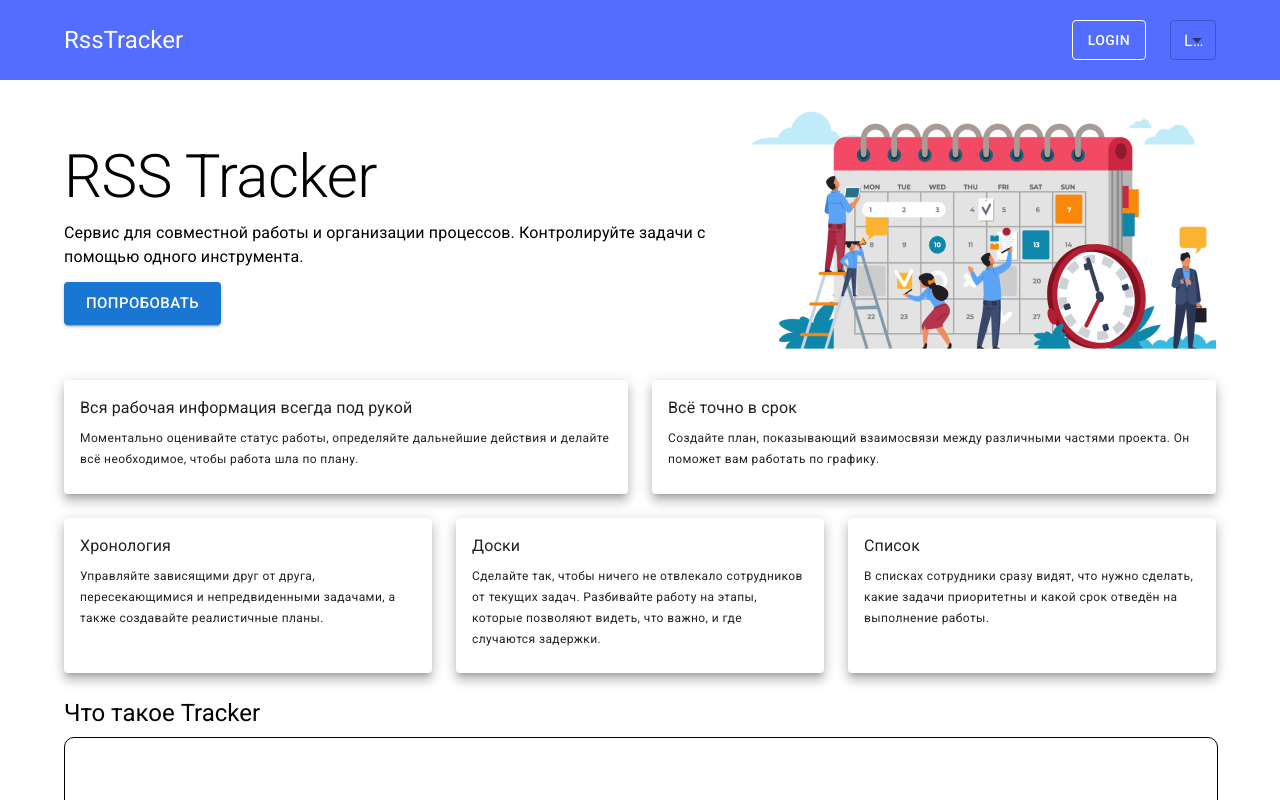
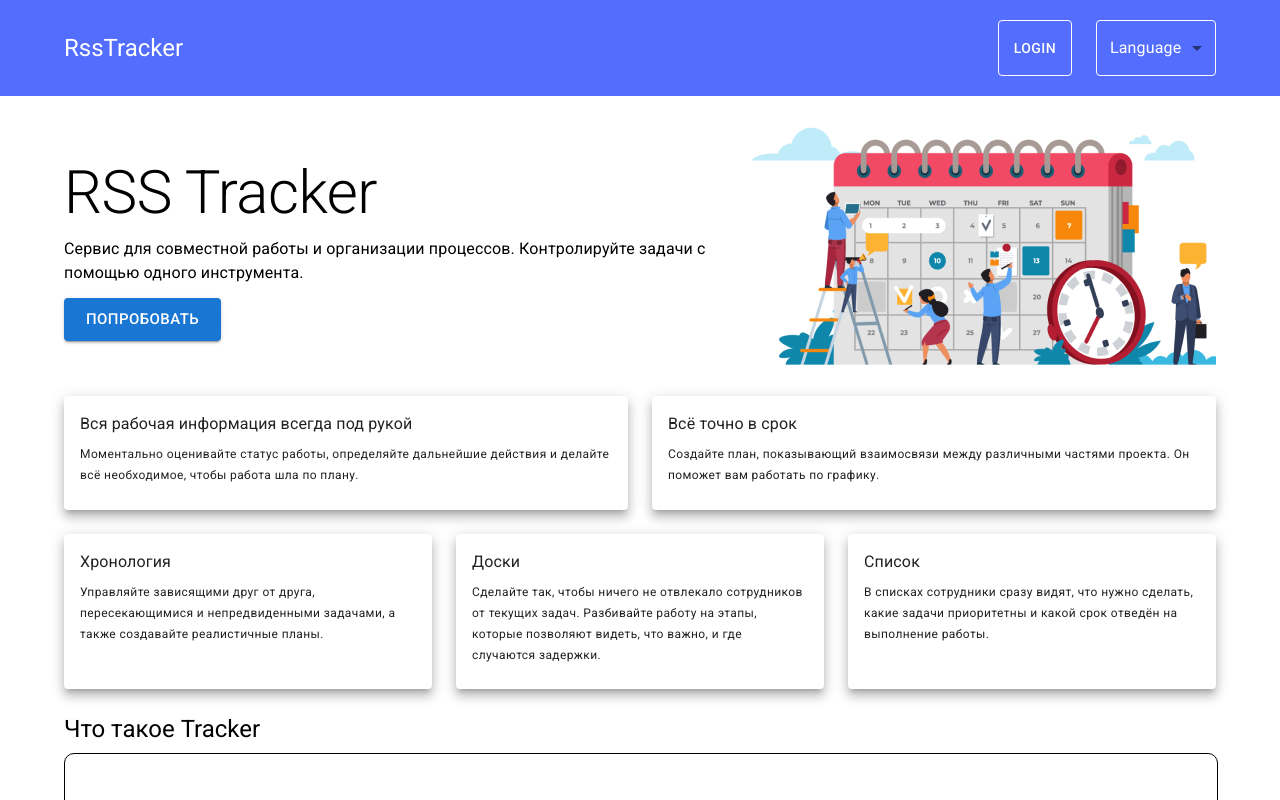
Before and after one commit to wayjewish/project-management-app, a React app: page / in a window 1280 px wide. Shown: the top 800 px of the page. Built offline with nearby package versions, Linux system fonts and the light colour scheme.

Commit message:
fix: fixed style

```diff
--- a/src/components/Login/LoginBtn.tsx
+++ b/src/components/Login/LoginBtn.tsx
@@ -3,7 +3,7 @@ import React from 'react';
 
 function LoginBtn() {
   return (
-    <Button size="medium" color="inherit" variant="outlined">
+    <Button color="inherit" variant="outlined" style={{width: '100%'}}>
       Login
     </Button>
   );
--- a/src/components/header/BurgerMenu.styled.ts
+++ b/src/components/header/BurgerMenu.styled.ts
@@ -2,8 +2,10 @@ import { styled } from '@mui/material/styles';
 import { Box, Menu } from '@mui/material';
 
 export const BurgerBox = styled(Box)(({ theme }) => ({
+  display:'flex',
   flexGrow: '1',
   justifyContent: 'flex-end',
+
   [theme.breakpoints.down('xs')]: {
     display: 'flex',
   },
@@ -20,3 +22,7 @@ export const MenuBar = styled(Menu)(({ theme }) => ({
     display: 'none',
   },
 }));
+
+export const Item = styled('li')({
+  padding:'5px 5px',
+});
--- a/src/components/header/BurgerMenu.tsx
+++ b/src/components/header/BurgerMenu.tsx
@@ -1,7 +1,7 @@
 import React from 'react';
-import { IconButton, MenuItem } from '@mui/material';
+import { IconButton } from '@mui/material';
 import MenuIcon from '@mui/icons-material/Menu';
-import { BurgerBox, MenuBar } from './BurgerMenu.styled';
+import { BurgerBox, MenuBar, Item } from './BurgerMenu.styled';
 import Login from '../Login/LoginBtn';
 import SelectBox from '../selectLang/SelectBox';
 
@@ -38,12 +38,12 @@ function BurgerMenu() {
         open={Boolean(anchorElNav)}
         onClose={handleCloseNavMenu}
       >
-        <MenuItem>
+        <Item style={{padding: '5px 5px'}}>
           <Login />
-        </MenuItem>
-        <MenuItem>
+        </Item>
+        <Item style={{padding: '5px 5px'}}>
           <SelectBox />
-        </MenuItem>
+        </Item>
       </MenuBar>
     </BurgerBox>
   );
--- a/src/components/selectLang/SelectBox.styled.ts
+++ b/src/components/selectLang/SelectBox.styled.ts
@@ -1,5 +1,5 @@
 import { styled } from '@mui/material/styles';
-import { InputLabel } from '@mui/material';
+import { FormControl, InputLabel } from '@mui/material';
 import { indigo } from '@mui/material/colors';
 
 export const Label = styled(InputLabel)(({ theme }) => ({
@@ -10,3 +10,24 @@ export const Label = styled(InputLabel)(({ theme }) => ({
     color: 'white',
   },
 }));
+
+export const FormSelect = styled(FormControl)(({ theme }) => ({
+  [theme.breakpoints.up('md')]: {
+    '&:hover .MuiFormControl-root': {
+      borderColor: 'white',
+    },
+    '.MuiInputLabel-root.Mui-focused': {
+      borderColor: 'white',
+      color: 'white',
+    },
+    '&:hover .MuiOutlinedInput-root .MuiOutlinedInput-notchedOutline': {
+      borderColor: 'white',
+    },
+    '& .MuiOutlinedInput-root.Mui-focused .MuiOutlinedInput-notchedOutline': {
+      borderColor: 'white',
+    },
+    '& .MuiOutlinedInput-root .MuiOutlinedInput-notchedOutline': {
+      borderColor: 'white',
+    },
+  },
+}));
--- a/src/components/selectLang/SelectBox.tsx
+++ b/src/components/selectLang/SelectBox.tsx
@@ -1,6 +1,6 @@
-import { FormControl, MenuItem, Select, SelectChangeEvent } from '@mui/material';
+import { MenuItem, Select, SelectChangeEvent } from '@mui/material';
 import React from 'react';
-import { Label } from './SelectBox.styled';
+import { Label, FormSelect } from './SelectBox.styled';
 
 function SelectBox() {
   const [lang, setLang] = React.useState('');
@@ -9,13 +9,13 @@ function SelectBox() {
     setLang(event.target.value as string);
   };
   return (
-    <FormControl size="small">
+    <FormSelect style={{minWidth: 120}} color='info'>
       <Label>Language</Label>
-      <Select value={lang} label="Language" onChange={handleChange}>
+      <Select value={lang} label="Language" onChange={handleChange} >
         <MenuItem value={'RU'}>RU</MenuItem>
         <MenuItem value={'EN'}>EN</MenuItem>
       </Select>
-    </FormControl>
+    </FormSelect>
   );
 }
 
```
